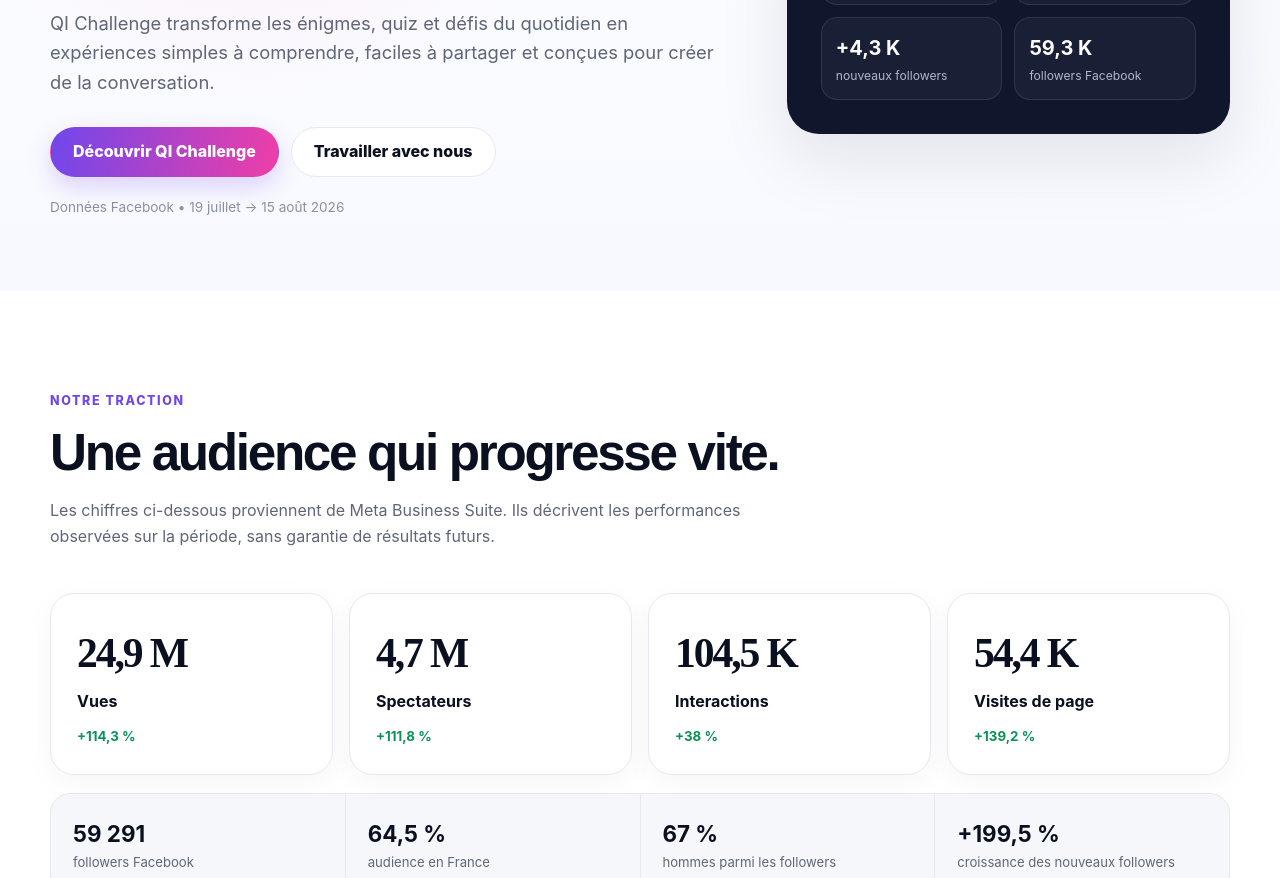
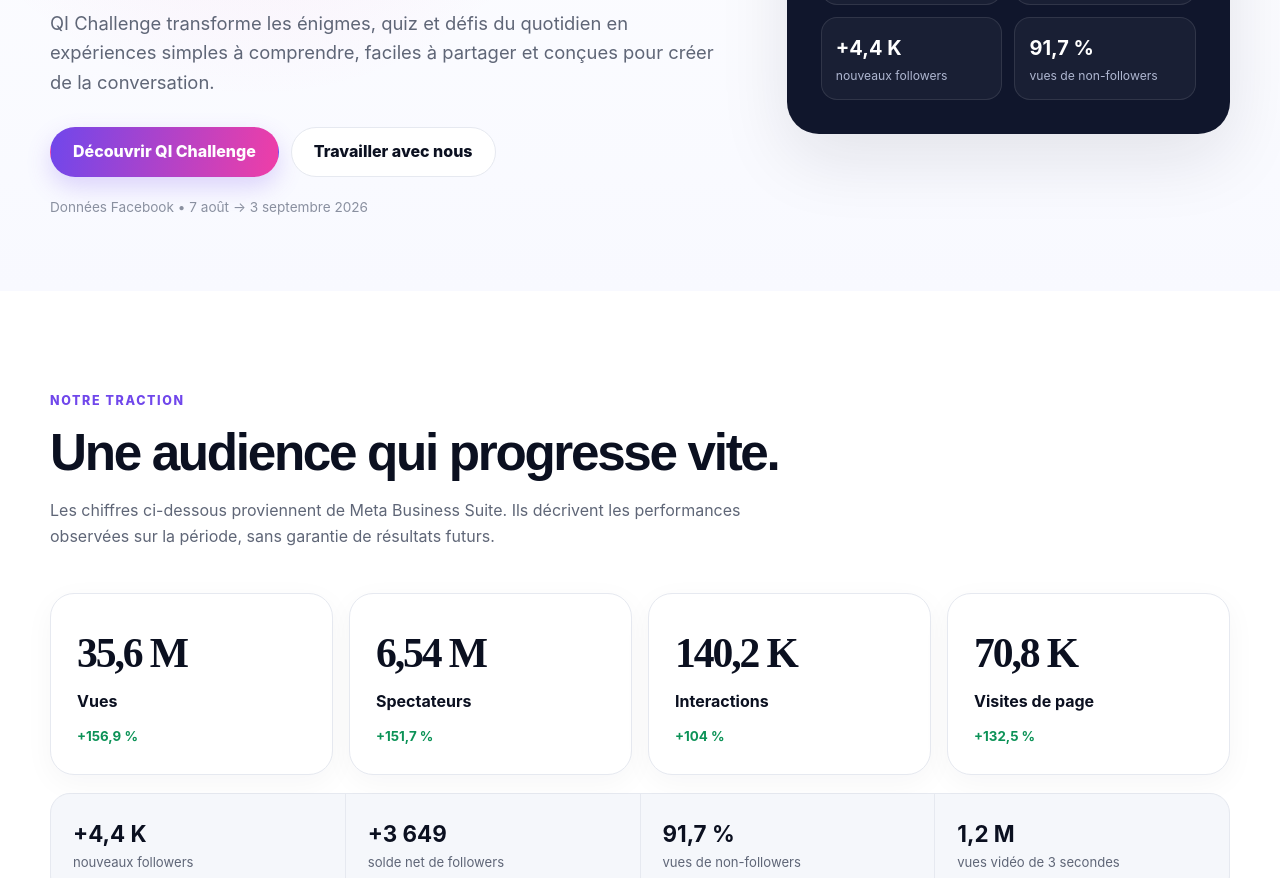
Before and after one commit to qichallenge/landing, a plain HTML site: page index.html in a window 1280 px wide. Shown: the part 556-1434 px from the top of the page. Drawn offline with Linux system fonts and the light colour scheme.

Commit message:
content: refresh Facebook performance stats

```diff
--- a/index.html
+++ b/index.html
@@ -11,7 +11,7 @@
   <meta property="og:type" content="website">
   <meta property="og:url" content="https://qichallenge.com/">
   <meta property="og:title" content="QI Challenge — Le média qui fait réfléchir">
-  <meta property="og:description" content="24,9 M de vues en 28 jours. Défis, quiz, culture générale, boutique et partenariats.">
+  <meta property="og:description" content="35,6 M de vues en 28 jours sur Facebook. Défis, quiz, culture générale, boutique et partenariats.">
   <meta property="og:image" content="https://qichallenge.com/assets/qi_white_white_bg.png">
   <meta property="og:locale" content="fr_FR">
 
@@ -83,18 +83,18 @@
             <a class="btn btn-primary" href="#contenus">Découvrir QI Challenge</a>
             <a class="btn btn-secondary" href="#partenariats">Travailler avec nous</a>
           </div>
-          <p class="hero-proof">Données Facebook • 19 juillet → 15 août 2026</p>
+          <p class="hero-proof">Données Facebook • 7 août → 3 septembre 2026</p>
         </div>
 
         <aside class="hero-card" aria-label="Performances récentes">
           <div class="hero-card-label">28 derniers jours</div>
-          <div class="hero-number">24,9 M</div>
-          <div class="hero-number-label">vues organiques</div>
+          <div class="hero-number">35,6 M</div>
+          <div class="hero-number-label">vues Facebook</div>
           <div class="hero-mini-grid">
-            <div><strong>4,7 M</strong><span>spectateurs</span></div>
-            <div><strong>104,5 K</strong><span>interactions</span></div>
-            <div><strong>+4,3 K</strong><span>nouveaux followers</span></div>
-            <div><strong>59,3 K</strong><span>followers Facebook</span></div>
+            <div><strong>6,54 M</strong><span>spectateurs</span></div>
+            <div><strong>140,2 K</strong><span>interactions</span></div>
+            <div><strong>+4,4 K</strong><span>nouveaux followers</span></div>
+            <div><strong>91,7 %</strong><span>vues de non-followers</span></div>
           </div>
         </aside>
       </div>
@@ -109,17 +109,17 @@
         </div>
 
         <div class="metric-grid">
-          <article class="metric-card"><span class="metric-value">24,9 M</span><span class="metric-label">Vues</span><small>+114,3 %</small></article>
-          <article class="metric-card"><span class="metric-value">4,7 M</span><span class="metric-label">Spectateurs</span><small>+111,8 %</small></article>
-          <article class="metric-card"><span class="metric-value">104,5 K</span><span class="metric-label">Interactions</span><small>+38 %</small></article>
-          <article class="metric-card"><span class="metric-value">54,4 K</span><span class="metric-label">Visites de page</span><small>+139,2 %</small></article>
+          <article class="metric-card"><span class="metric-value">35,6 M</span><span class="metric-label">Vues</span><small>+156,9 %</small></article>
+          <article class="metric-card"><span class="metric-value">6,54 M</span><span class="metric-label">Spectateurs</span><small>+151,7 %</small></article>
+          <article class="metric-card"><span class="metric-value">140,2 K</span><span class="metric-label">Interactions</span><small>+104 %</small></article>
+          <article class="metric-card"><span class="metric-value">70,8 K</span><span class="metric-label">Visites de page</span><small>+132,5 %</small></article>
         </div>
 
         <div class="audience-strip">
-          <div><strong>59 291</strong><span>followers Facebook</span></div>
-          <div><strong>64,5 %</strong><span>audience en France</span></div>
-          <div><strong>67 %</strong><span>hommes parmi les followers</span></div>
-          <div><strong>+199,5 %</strong><span>croissance des nouveaux followers</span></div>
+          <div><strong>+4,4 K</strong><span>nouveaux followers</span></div>
+          <div><strong>+3 649</strong><span>solde net de followers</span></div>
+          <div><strong>91,7 %</strong><span>vues de non-followers</span></div>
+          <div><strong>1,2 M</strong><span>vues vidéo de 3 secondes</span></div>
         </div>
       </div>
     </section>
```
